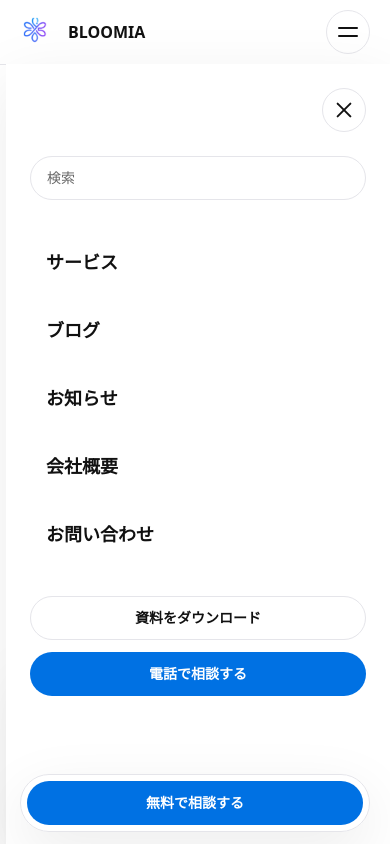
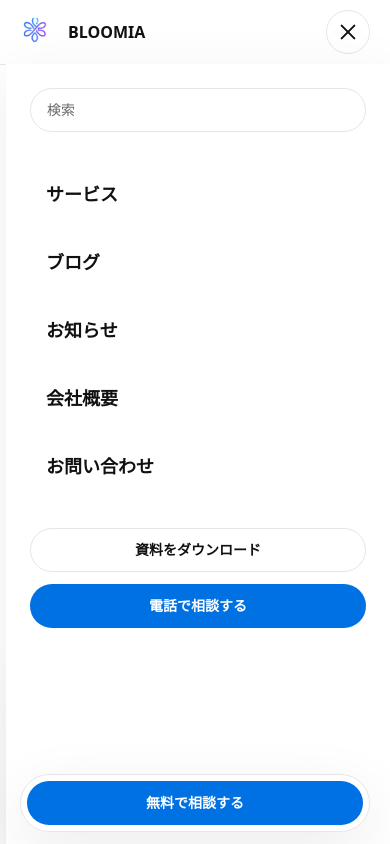
Before and after one commit to iwamitsuco/officialSite, a Next.js app: page / in a window 390 px wide. Both pictures are taken after a click on the button "メニュー". Shown: the top 844 px of the page. Built offline with nearby package versions, Linux system fonts and the light colour scheme.

Commit message:
Toggle mobile menu button icon

```diff
--- a/components/layout/Header.tsx
+++ b/components/layout/Header.tsx
@@ -60,16 +60,23 @@ export function Header() {
         <button
           aria-controls="mobile-drawer"
           aria-expanded={open}
-          aria-label="メニューを開く"
-          className="inline-flex min-h-11 min-w-11 items-center justify-center rounded-full border border-apple-border text-apple-text lg:hidden"
+          aria-label={open ? "メニューを閉じる" : "メニューを開く"}
+          className="relative inline-flex min-h-11 min-w-11 items-center justify-center rounded-full border border-apple-border text-apple-text transition hover:bg-apple-gray lg:hidden"
           type="button"
-          onClick={() => setOpen(true)}
+          onClick={() => setOpen((current) => !current)}
         >
-          <span className="sr-only">メニュー</span>
-          <span className="flex w-5 flex-col gap-1.5" aria-hidden="true">
-            <span className="h-0.5 rounded-full bg-current" />
-            <span className="h-0.5 rounded-full bg-current" />
-          </span>
+          <span className="sr-only">{open ? "閉じる" : "メニュー"}</span>
+          {open ? (
+            <>
+              <span aria-hidden="true" className="absolute left-1/2 top-1/2 h-0.5 w-5 -translate-x-1/2 -translate-y-1/2 rotate-45 rounded-full bg-current" />
+              <span aria-hidden="true" className="absolute left-1/2 top-1/2 h-0.5 w-5 -translate-x-1/2 -translate-y-1/2 -rotate-45 rounded-full bg-current" />
+            </>
+          ) : (
+            <span className="flex w-5 flex-col gap-1.5" aria-hidden="true">
+              <span className="h-0.5 rounded-full bg-current" />
+              <span className="h-0.5 rounded-full bg-current" />
+            </span>
+          )}
         </button>
       </div>
 
@@ -87,19 +94,7 @@ export function Header() {
             aria-label="モバイルメニュー"
             onClick={(event) => event.stopPropagation()}
           >
-            <div className="flex justify-end">
-              <button
-                aria-label="メニューを閉じる"
-                className="relative min-h-11 min-w-11 rounded-full border border-apple-border text-apple-text transition hover:bg-apple-gray"
-                type="button"
-                onClick={() => setOpen(false)}
-              >
-                <span className="sr-only">閉じる</span>
-                <span aria-hidden="true" className="absolute left-1/2 top-1/2 h-0.5 w-5 -translate-x-1/2 -translate-y-1/2 rotate-45 rounded-full bg-current" />
-                <span aria-hidden="true" className="absolute left-1/2 top-1/2 h-0.5 w-5 -translate-x-1/2 -translate-y-1/2 -rotate-45 rounded-full bg-current" />
-              </button>
-            </div>
-            <div className="mt-6">
+            <div>
               <SearchBox />
             </div>
             <nav className="mt-8 grid gap-2 text-lg font-semibold" aria-label="モバイルナビ">
```
